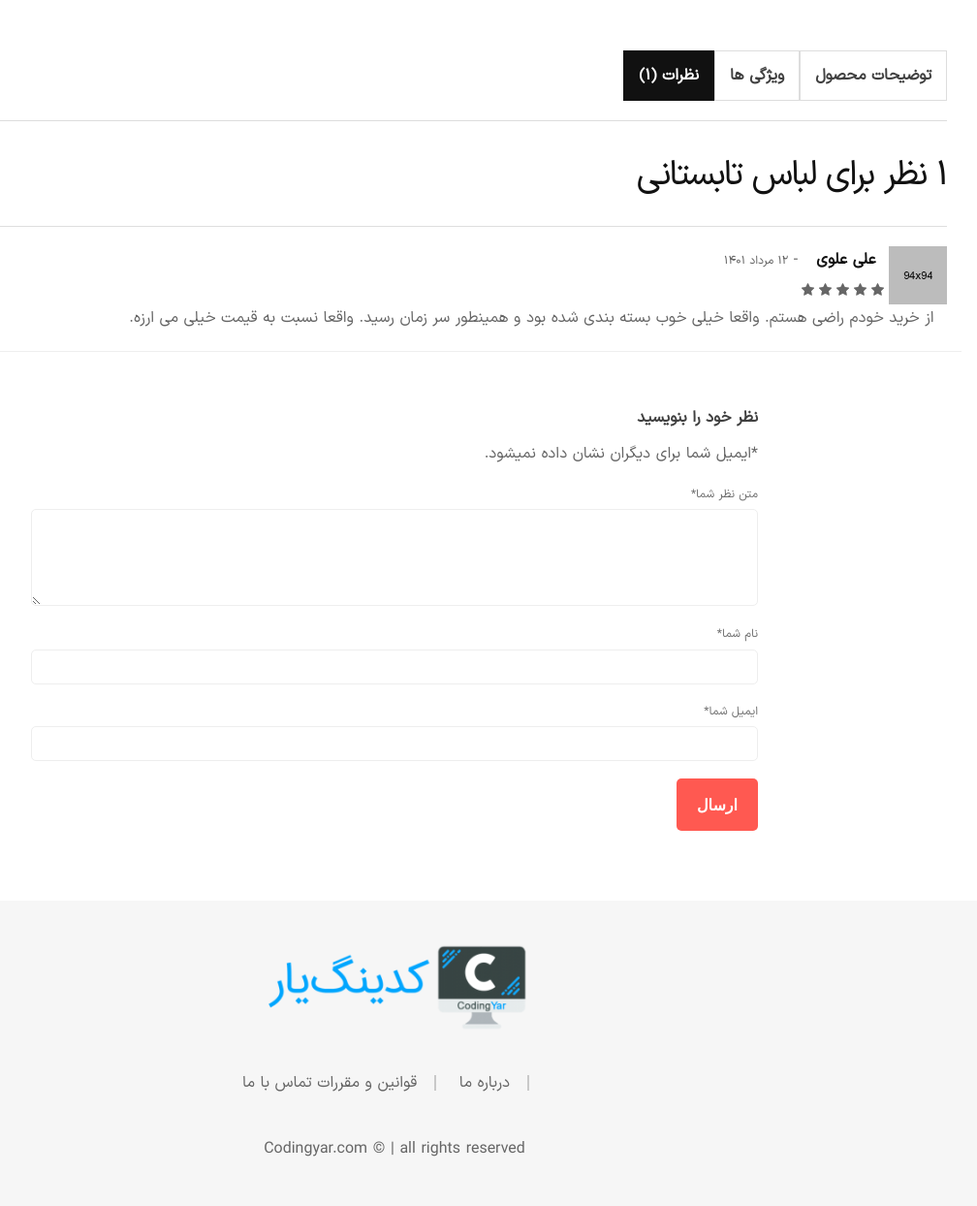
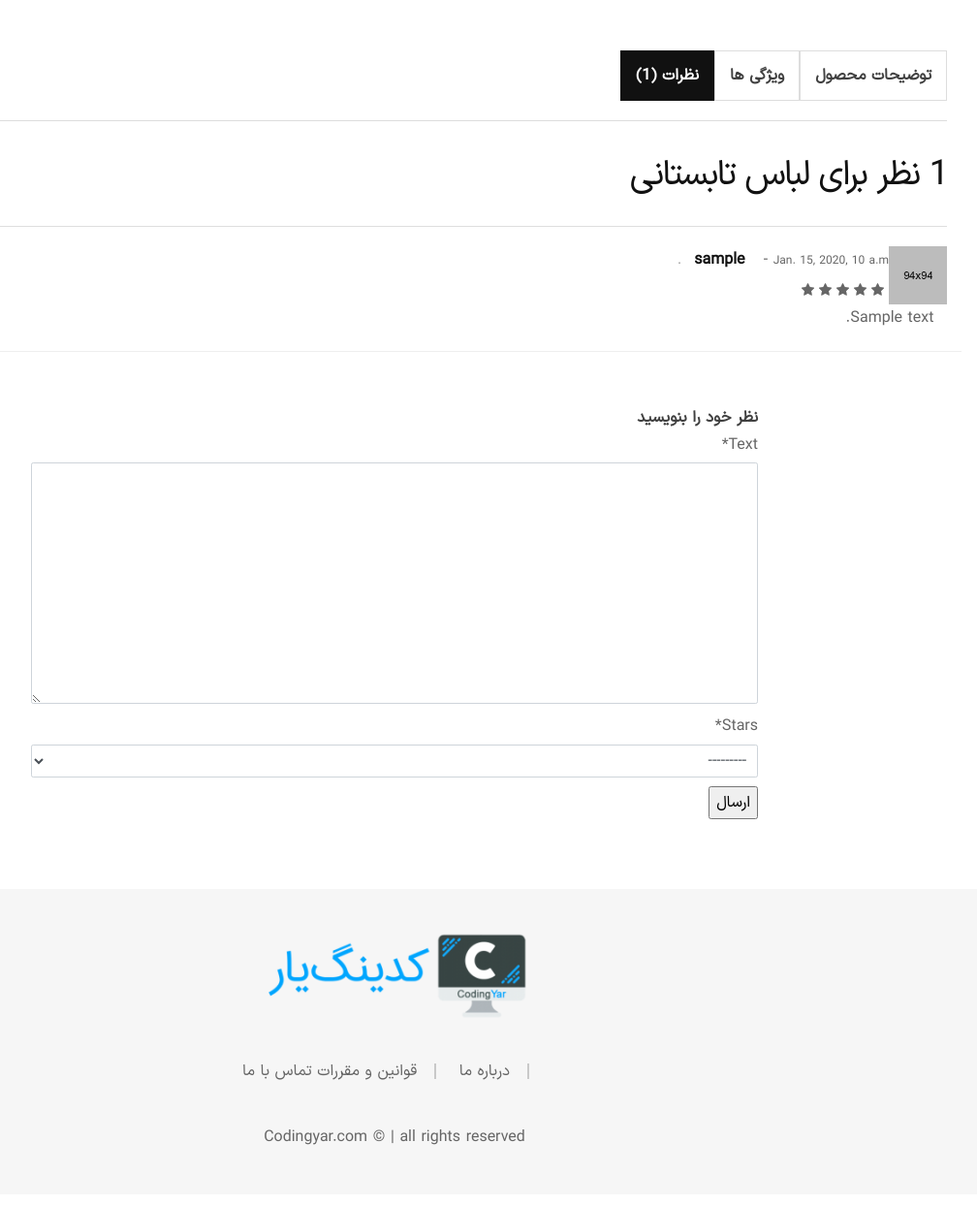
Before and after one commit to Roein-yousefi/online-shop, a Django app: page /products/1/ in a window 1280 px wide, after a click that opens the changed part. Shown: the part 768-2012 px from the top of the page at 97% size, without its empty margins (251-1259 px from the left). After the commit the page ends 1949 px from the top, so only its background shows below. Run offline with Django 4.2, Linux system fonts and the light colour scheme; tables that the repository leaves empty hold one stand-in row (values such as "Sample post"); parts of the project's set-up code (start-up, migrations or seed data) failed here and were passed over; some libraries are stand-ins or nearby versions; some web fonts are replaced.

Commit message:
create comment show website

```diff
--- /dev/null
+++ b/products/forms.py
@@ -0,0 +1,8 @@
+from django import forms
+
+from .models import Comment
+
+class CommentForm(forms.ModelForm):
+    class Meta:
+        model = Comment
+        fields = ['text' , 'stars']
--- a/products/templates/products/product_detail.html
+++ b/products/templates/products/product_detail.html
@@ -1,4 +1,6 @@
 {% extends '_base.html' %}
+{% load static   %}
+{% load crispy_forms_tags %}
 
 {% block title %}
 {{ product.name }}
@@ -70,7 +72,7 @@
                                         <span>ویژگی ها</span>
                                     </a>
                                     <a class="m-0 product-data-tab__link nav-link" id="nav-reviews-tab" data-toggle="tab" href="#nav-reviews" role="tab" aria-selected="true">
-                                        <span>نظرات (۱)</span>
+                                        <span>نظرات ({{product.comments.count}})</span>
                                     </a>
                                 </div>
                                 <div class="tab-content product-data-tab__content" id="product-tabContent">
@@ -112,32 +114,37 @@
                                     </div>
                                     <div class="tab-pane fade" id="nav-reviews" role="tabpanel" aria-labelledby="nav-reviews-tab">
                                         <div class="product-reviews">
-                                            <h3 class="review__title">۱ نظر برای لباس تابستانی</h3>
+                                            <h3 class="review__title">{{product.comments.count}} نظر برای لباس تابستانی</h3>
                                             <ul class="review__list">
-                                                <li class="review__item">
+                                                {% for comment in product.comments.all %}
+                                                	<li class="review__item">
                                                     <div class="review__container">
                                                         <div class="review__text">
                                                             <div class="d-flex flex-sm-row flex-row">
-                                                                <img src="assets/img/others/comment-1.jpg" alt="Review Avatar" class="review__avatar">
+                                                                <img src="{% static 'img/others/comment-1.jpg' %}" alt="Review Avatar" class="review__avatar">
                                                                 <div>
                                                                     <div class="review__meta">
-                                                                        <strong class="review__author px-4">علی علوی</strong>
+                                                                        <strong class="review__author px-4">{{ comment.author.username}}</strong>
                                                                         <span class="review__dash">-</span>
-                                                                        <span class="review__published-date">۱۲ مرداد ۱۴۰۱</span>
+                                                                        <span class="review__published-date"> {{ comment.datetime_added }} </span>
                                                                     </div>
                                                                     <div class="product-rating">
                                                                         <div class="m-0 star-rating star-five">
-                                                                            <span>Rated <strong class="rating">5.00</strong> out of 5</span>
+                                                                            <span>Rated <strong class="rating">{{ comment.stars }}</strong> out of 5</span>
                                                                         </div>
                                                                     </div>
                                                                 </div>
                                                             </div>
                                                             <p class="review__description text-right px-4">
-                                                                از خرید خودم راضی هستم. واقعا خیلی خوب بسته بندی شده بود و همینطور سر زمان رسید. واقعا نسبت به قیمت خیلی می ارزه.
+                                                                {{ comment.text }}
                                                             </p>
                                                         </div>
                                                     </div>
                                                 </li>
+                                                {% endfor %}
+
+
+
                                             </ul>
                                             <div class="review-form-wrapper">
                                                 <div class="row">
@@ -145,30 +152,35 @@
                                                     <div class="col-lg-8 m-auto">
                                                         <span class="reply-title pull-right">نظر خود را بنویسید</span>
                                                         <br>
-                                                        <form action="#" class="form text-right">
-                                                            <div class="form-notes mb--20">
-                                                                <p class="my-3"><span class="required">*</span>ایمیل شما برای دیگران نشان داده نمیشود.</p>
-                                                            </div>
-                                                            <div class="form__group mb--10">
-                                                                <label class="form__label d-block" for="email">متن نظر شما<span class="required">*</span></label>
-                                                                <textarea name="review" id="review" class="form__input form__input--textarea"></textarea>
-                                                            </div>
-                                                            <div class="form__group mb--20">
-                                                                <label class="form__label d-block" for="name">نام شما<span class="required">*</span></label>
-                                                                <input type="text" name="name" id="name" class="form__input">
-                                                            </div>
-                                                            <div class="form__group mb--20">
-                                                                <label class="form__label d-block" for="email">ایمیل شما<span class="required">*</span></label>
-                                                                <input type="email" name="email" id="email" class="form__input">
-                                                            </div>
-                                                            <div class="form__group">
-                                                                <div class="form-row">
-                                                                    <div class="col-12">
-                                                                        <input type="submit" value="ارسال" class="btn-submit">
-                                                                    </div>
-                                                                </div>
-                                                            </div>
+                                                        <form action="" method="post">
+                                                            {% csrf_token %}
+                                                            {{ comment_form|crispy }}
+                                                            <input type="submit" , value="ارسال">
                                                         </form>
+{#                                                        <form action="#" class="form text-right">#}
+{#                                                            <div class="form-notes mb--20">#}
+{#                                                                <p class="my-3"><span class="required">*</span>ایمیل شما برای دیگران نشان داده نمیشود.</p>#}
+{#                                                            </div>#}
+{#                                                            <div class="form__group mb--10">#}
+{#                                                                <label class="form__label d-block" for="email">متن نظر شما<span class="required">*</span></label>#}
+{#                                                                <textarea name="review" id="review" class="form__input form__input--textarea"></textarea>#}
+{#                                                            </div>#}
+{#                                                            <div class="form__group mb--20">#}
+{#                                                                <label class="form__label d-block" for="name">نام شما<span class="required">*</span></label>#}
+{#                                                                <input type="text" name="name" id="name" class="form__input">#}
+{#                                                            </div>#}
+{#                                                            <div class="form__group mb--20">#}
+{#                                                                <label class="form__label d-block" for="email">ایمیل شما<span class="required">*</span></label>#}
+{#                                                                <input type="email" name="email" id="email" class="form__input">#}
+{#                                                            </div>#}
+{#                                                            <div class="form__group">#}
+{#                                                                <div class="form-row">#}
+{#                                                                    <div class="col-12">#}
+{#                                                                        <input type="submit" value="ارسال" class="btn-submit">#}
+{#                                                                    </div>#}
+{#                                                                </div>#}
+{#                                                            </div>#}
+{#                                                        </form>#}
                                                     </div>
                                                 </div>
                                             </div>
--- a/products/views.py
+++ b/products/views.py
@@ -1,6 +1,8 @@
 from django.views import generic
 
+from .forms import CommentForm
 from .models import Product
+from .forms import CommentForm
 class ProductListView(generic.ListView):
     queryset = Product.objects.filter(active=True)
     template_name = 'products/product_list.html'
@@ -11,3 +13,21 @@
     model = Product
     template_name = 'products/product_detail.html'
     context_object_name = 'product'
+
+    def get_context_data(self, **kwargs):
+        context = super().get_context_data(**kwargs)
+        context['comment_form'] = CommentForm()
+
+        return context
+
+    def post(self, request, *args, **kwargs):
+        self.object = self.get_object()
+        form = CommentForm(request.POST)
+        if form.is_valid():
+            comment = form.save(commit=False)
+            comment.product = self.object
+            comment.author = request.user
+            comment.save()
+            return self.get(request, *args, **kwargs)
+        else:
+            return self.render_to_response(self.get_context_data(form=form))
```
Also changed, not shown: products/admin.py (+7 -1 lines), products/models.py (+22 -0 lines), products/migrations/0002_comment.py (added).
